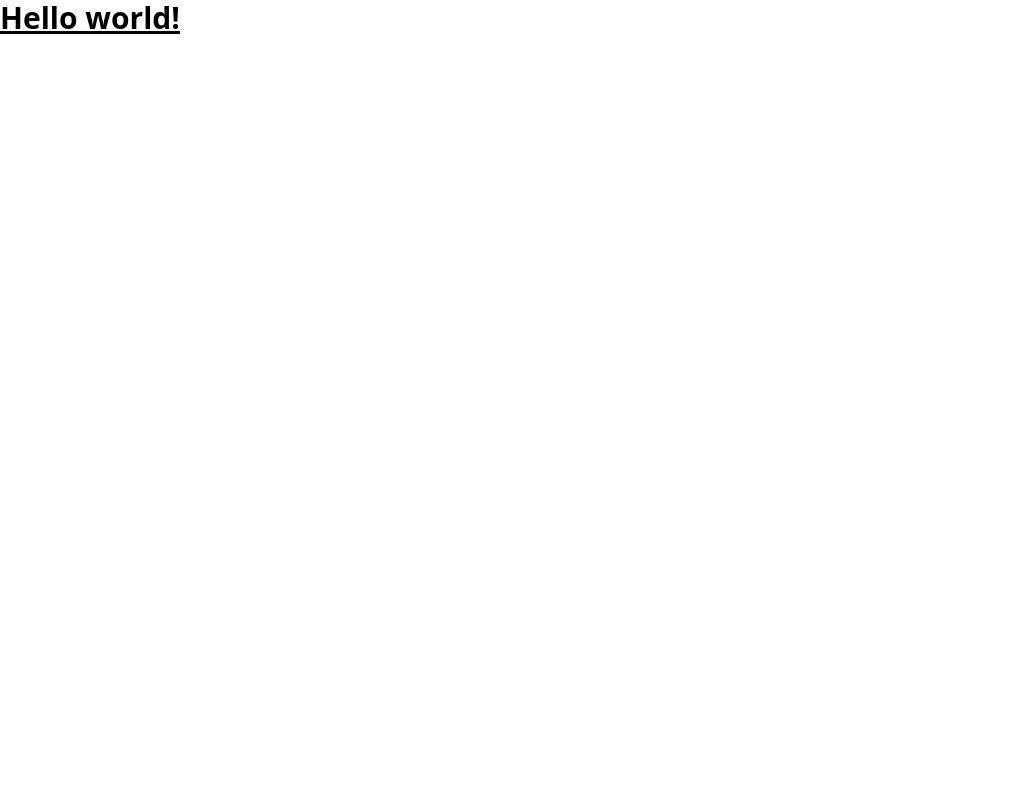
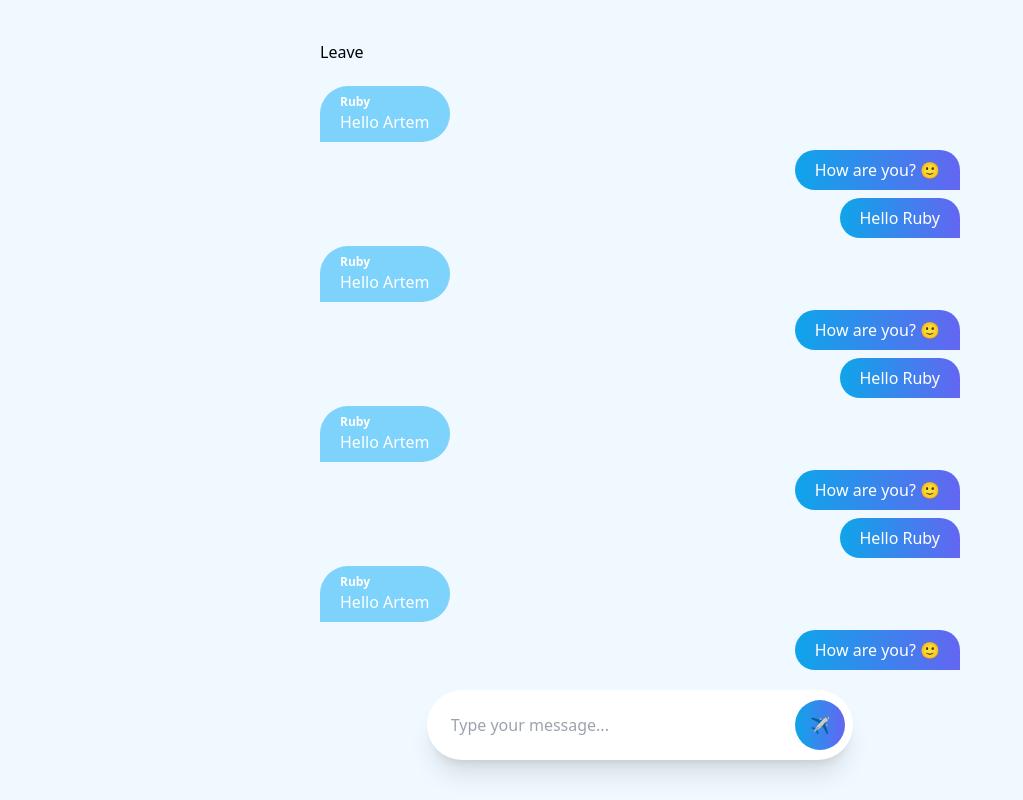
Before and after one commit to artemmatiushenko1/websockets-chat, a React (Vite) app in the folder client/: page / in a window 1280 px wide. Shown: the whole page, without its empty margins (0-1023 px from the left). Built offline with nearby package versions, Linux system fonts and the light colour scheme.

Commit message:
feat: + chat markup and styles

```diff
--- a/client/src/App.tsx
+++ b/client/src/App.tsx
@@ -1,7 +1,196 @@
 import './App.css';
 
+type MessageProperties = {
+  isByCurrentUser: boolean;
+  username: string;
+  content: string;
+};
+
+const Message = ({ isByCurrentUser, content, username }: MessageProperties) => {
+  return (
+    <div
+      className={`flex flex-col gap-2 w-full ${
+        isByCurrentUser ? 'justify-end' : 'justify-start'
+      }`}
+    >
+      <div
+        className={`inline-block rounded-full text-white px-5 ${
+          isByCurrentUser
+            ? 'self-end bg-gradient-to-r from-sky-500 to-indigo-500 rounded-br-none py-2'
+            : 'self-start bg-sky-300 rounded-bl-none py-2'
+        }`}
+      >
+        {!isByCurrentUser && (
+          <div className="font-bold text-xs">{username}</div>
+        )}
+        <div>{content}</div>
+      </div>
+    </div>
+  );
+};
+
+type Message = {
+  userId: number;
+  username: string;
+  content: string;
+  date: number;
+};
+
+const ChatContainer = () => {
+  const currentUserId = 1;
+
+  const messages: Message[] = [
+    {
+      content: 'Hello Ruby',
+      userId: 1,
+      date: new Date().getTime(),
+      username: 'me',
+    },
+    {
+      content: 'Hello Artem',
+      userId: 2,
+      date: new Date().getTime(),
+      username: 'Ruby',
+    },
+    {
+      content: 'How are you? 🙂',
+      userId: 1,
+      date: new Date().getTime(),
+      username: 'me',
+    },
+    {
+      content: 'Hello Ruby',
+      userId: 1,
+      date: new Date().getTime(),
+      username: 'me',
+    },
+    {
+      content: 'Hello Artem',
+      userId: 2,
+      date: new Date().getTime(),
+      username: 'Ruby',
+    },
+    {
+      content: 'How are you? 🙂',
+      userId: 1,
+      date: new Date().getTime(),
+      username: 'me',
+    },
+    {
+      content: 'Hello Ruby',
+      userId: 1,
+      date: new Date().getTime(),
+      username: 'me',
+    },
+    {
+      content: 'Hello Artem',
+      userId: 2,
+      date: new Date().getTime(),
+      username: 'Ruby',
+    },
+    {
+      content: 'How are you? 🙂',
+      userId: 1,
+      date: new Date().getTime(),
+      username: 'me',
+    },
+    {
+      content: 'Hello Ruby',
+      userId: 1,
+      date: new Date().getTime(),
+      username: 'me',
+    },
+    {
+      content: 'Hello Artem',
+      userId: 2,
+      date: new Date().getTime(),
+      username: 'Ruby',
+    },
+    {
+      content: 'How are you? 🙂',
+      userId: 1,
+      date: new Date().getTime(),
+      username: 'me',
+    },
+    {
+      content: 'Hello Ruby',
+      userId: 1,
+      date: new Date().getTime(),
+      username: 'me',
+    },
+    {
+      content: 'Hello Artem',
+      userId: 2,
+      date: new Date().getTime(),
+      username: 'Ruby',
+    },
+    {
+      content: 'How are you? 🙂',
+      userId: 1,
+      date: new Date().getTime(),
+      username: 'me',
+    },
+    {
+      content: 'Hello Ruby',
+      userId: 1,
+      date: new Date().getTime(),
+      username: 'me',
+    },
+    {
+      content: 'Hello Artem',
+      userId: 2,
+      date: new Date().getTime(),
+      username: 'Ruby',
+    },
+    {
+      content: 'How are you? 🙂',
+      userId: 1,
+      date: new Date().getTime(),
+      username: 'me',
+    },
+  ];
+
+  return (
+    <div className="w-1/2 flex flex-col h-[90vh] justify-center gap-5">
+      <div className="flex justify-start">
+        <div>Leave</div>
+      </div>
+      <div className="grow-[9] flex flex-col-reverse max-h-[90vh] overflow-auto">
+        <div className="flex flex-col gap-2">
+          {messages.map((message) => (
+            <Message
+              content={message.content}
+              username={message.username}
+              isByCurrentUser={currentUserId === message.userId}
+            />
+          ))}
+        </div>
+      </div>
+      <div className="flex items-center justify-center grow-[1]">
+        <form className="w-2/3 flex relative">
+          <input
+            type="text"
+            placeholder="Type your message..."
+            className="flex-1 px-6 py-3 pr-[70px] rounded-full h-[70px] shadow-xl outline-none"
+          />
+          <button
+            className="absolute right-2 top-1/2 -translate-y-1/2 bg-gradient-to-r from-sky-500 to-indigo-500 h-[50px] w-[50px] rounded-full hover:bg-sky-300 active:scale-95 transition-transform"
+            type="submit"
+          >
+            ✈
+          </button>
+        </form>
+      </div>
+    </div>
+  );
+};
+
 const App = () => {
-  return <h1 className="text-3xl font-bold underline">Hello world!</h1>;
+  return (
+    <div className="h-screen w-screen flex flex-col items-center justify-center bg-sky-50">
+      <ChatContainer />
+    </div>
+  );
 };
 
 export default App;
```
